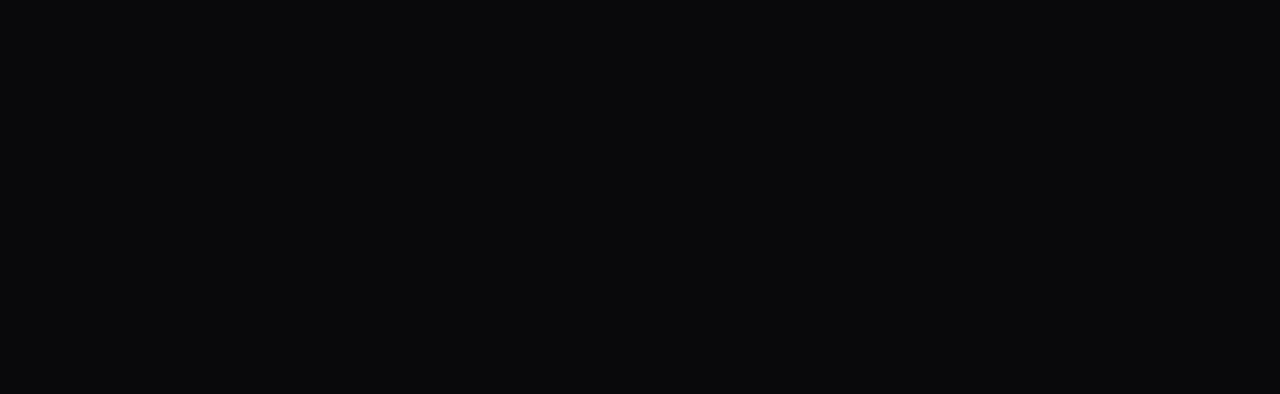
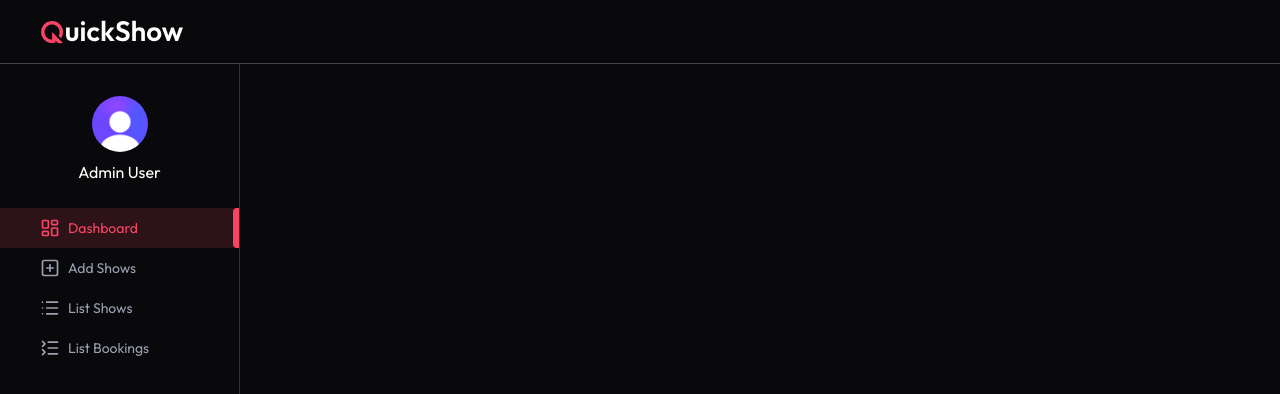
Before and after one commit to jayshreedwagh/QuickShow, a React (Vite) app: page /admin in a window 1280 px wide. Before the commit this address had no page. Shown: the top 394 px of the page. Built offline with nearby package versions, Linux system fonts and the light colour scheme.

Commit message:
admin dashboard

```diff
--- a/src/App.jsx
+++ b/src/App.jsx
@@ -9,6 +9,11 @@
 import Favorite from './pages/Favorite'
 
 import Footer from './components/Footer'
+import Layout from './pages/admin/Layout'
+import Dashboard from './pages/admin/Dashboard'
+import AddShows from './pages/admin/AddShows'
+import ListShows from './pages/admin/ListShows'
+import ListBookings from './pages/admin/ListBookings'
 
 
 const App = () => {
@@ -27,6 +32,12 @@
       <Route path='/movies/:id/:date' element={<SeatLayout/>} />
       <Route path='/my-bookings' element={<MyBookings/>} />
       <Route path='/favorite' element={<Favorite/>} />
+      <Route path='/admin/*' element={<Layout/>}>
+      <Route index element={<Dashboard/>}/>
+      <Route path="add-shows" element={<AddShows/>}/>
+      <Route path="list-shows" element={<ListShows/>}/>
+      <Route path="list-bookings" element={<ListBookings/>} />
+      </Route>
     </Routes>
     {!isAdminRoute && <Footer/>}
     </>
--- /dev/null
+++ b/src/components/admin/AdminNavbar.jsx
@@ -0,0 +1,14 @@
+import { Link } from 'react-router-dom'
+import { assets } from '../../assets/assets'
+
+const AdminNavbar = () => {
+  return (
+    <div className='flex items-center justify-between px-6 md:px-10 h-16 border-b border-gray-300/30'>
+       <Link to="/" >
+       <img src={assets.logo} alt="logo"  className='w-36 h-auto '/>
+       </Link>
+    </div>
+  )
+}
+
+export default AdminNavbar
--- /dev/null
+++ b/src/components/admin/AdminSidebar.jsx
@@ -0,0 +1,44 @@
+import React from 'react'
+import { assets } from '../../assets/assets'
+import { LayoutDashboardIcon, ListCollapseIcon, ListIcon, PlusSquareIcon } from 'lucide-react'
+import { NavLink } from 'react-router-dom'
+
+const AdminSidebar = () => {
+
+    const user={
+        firstName:'Admin',
+        lastName:'User',
+        imageUrl:assets.profile,
+    }
+
+    const adminNavlinks=[
+        {name:'Dashboard',path:'/admin',icon:LayoutDashboardIcon},
+        {name:'Add Shows',path:'/admin/add-shows',icon:PlusSquareIcon},
+        {name:'List Shows',path:'/admin/list-shows',icon:ListIcon},
+        {name:'List Bookings',path:'/admin/list-bookings',icon:ListCollapseIcon}
+    ]
+  return (
+    <div className='h-[calc(100vh-64px)] md:flex flex-col items-center pt-8
+    max-w-13 md:max-w-60 w-full border-r border-gray-300/20 text-sm'>
+        <img className='h-9 md:h-14 w-9 md:w-14 rounded-full mx-auto' src={user.imageUrl} alt="sidebar"/>
+        <p className='mt-2 text-base max-md:hidden'>{user.firstName} {user.lastName} </p>
+        <div className='w-full'>
+            {adminNavlinks.map((link,index)=>(
+                <NavLink key={index} to={link.path} end className={({isActive})=>`relative flex items-center
+                max-md:justify-center gap-2 w-full py-2.5 min-md:pl-10 first:mt-6
+                text-gray-400 ${isActive && 'bg-primary/15 text-primary group'}`}>
+                    {({isActive})=>(
+                        <>
+                        <link.icon className="w-5 h-5" />
+                        <p className='max-md:hidden'>{link.name}</p>
+                        <span className={`w-1.5 h-10 rounded-l right-0 absolute ${isActive && 'bg-primary'}`} />
+                        </>
+                    )}
+                </NavLink>
+            ))}
+        </div>
+    </div>
+  )
+}
+
+export default AdminSidebar
--- /dev/null
+++ b/src/lib/dateFormat.js
@@ -0,0 +1,9 @@
+export const dateFormat=(date)=>{
+    return new Date(date).toLocaleString('en-US',{
+        weekday:'short',
+        month:'long',
+        day:'numeric',
+        hour:'numeric',
+        minute:'numeric'
+    })
+}
--- a/src/pages/MyBookings.jsx
+++ b/src/pages/MyBookings.jsx
@@ -1,9 +1,59 @@
-import React from 'react'
+import { useEffect, useState } from "react"
+import { dummyBookingData } from "../assets/assets"
+import Loading from "../components/Loading"
+import BlurCircle from "../components/BlurCircle"
+import timeFormat from "../lib/timeFormat"
+import { dateFormat } from "../lib/dateFormat"
 
 const MyBookings = () => {
-  return (
-    <div></div>
-  )
+  const currency=import.meta.env.VITE_CURRENCY
+  const [bookings,setBookings]=useState([])
+  const [isLoading,setIsLoading]=useState(true)
+  const getMyBookings=async()=>{
+    setBookings(dummyBookingData)
+    setIsLoading(false)
+  }
+
+  useEffect(()=>{
+    getMyBookings()
+  },[])
+
+  return !isLoading?(
+    <div className="relative px-6 md:px-16 lg:px-40 md:pt-40 min-h-[80vh]">
+      <BlurCircle top="100px" left="100px" />
+      <div>
+        <BlurCircle bottom="0px" left="600px"/>
+      </div>
+      <h1 className="text-lg font-semibold mb-4">My Bookings</h1>
+      {bookings.map((item,index)=>(
+        <div key={index} className="flex flex-col md:flex-row justify-between
+        bg-primary/8 border border-primary/20 rounded-lg mt-4 p-2 max-w-3xl">
+          <div className="flex flex-col md:flex-row">
+          <img src={item.show.movie.poster_path} alt=""
+          className="md:max-w-45 aspect-video h-auto object-cover object-bottom rounded"/>
+          <div className="flex flex-col p-4">
+            <p className="text-lg font-semibold">{item.show.movie.title}</p>
+            <p className="text-gray-400 text-sm"> {timeFormat(item.show.movie.runtime)} </p>
+            <p className="text-gray-400 text-sm mt-auto"> {dateFormat(item.show.showDateTime)} </p>
+        </div>
+
+
+        </div>
+        <div className="flex flex-col md:items-end md:text-right justify-between p-4">
+          <div className="flex items-center gap-4">
+            <p className="text-2xl font-semibold mb-3"> {currency} {item.amount} </p>
+            {!item.isPaid && <button className="bg-primary px-4 py-1.5 mb-3
+            text-sm rounded-full font-medium cursor-pointer">Pay Now</button>}
+            </div>
+            <div className="text-sm">
+              <p><span className="text-gray-400">Total Tickets:</span>{item.bookedSeats.length}</p>
+              <p><span className="text-gray-400">Seat Number:</span>{item.bookedSeats.join(", ")}</p>
+            </div>
+        </div>
+        </div>
+      ))}
+    </div>
+  ): <Loading/>
 }
 
 export default MyBookings
--- a/src/pages/SeatLayout.jsx
+++ b/src/pages/SeatLayout.jsx
@@ -2,7 +2,7 @@
 import { useNavigate, useParams } from 'react-router-dom'
 import { assets, dummyDateTimeData, dummyShowsData } from '../assets/assets'
 import Loading from '../components/Loading'
-import { ClockIcon } from 'lucide-react'
+import { ArrowRightIcon, ArrowUpNarrowWide, ClockIcon } from 'lucide-react'
 import isoTimeFormat from '../lib/isoTimeFormat'
 import BlurCircle from '../components/BlurCircle'
 import toast from 'react-hot-toast'
@@ -90,11 +90,22 @@
           <div className='grid grid-cols-2 md:grid-cols-1 gap-8 md:gap-2 mb-6'>
             {groupRows[0].map(row=>renderSeats(row))}
           </div>
+          <div className='grid grid-cols-2 gap-11'>
+            {groupRows.slice(1).map((group,idx)=>(
+              <div key={idx}>
+                {group.map(row=>renderSeats(row))}
+              </div>
+            ))}
+          </div>
         </div>
-
+          <button onClick={()=>navigate('/my-bookings')} className='flex
+          items-center gap-1 mt-20 px-10 py-3 text-sm bg-primary
+          hover:bg-primary-dull transition rounded-full font-medium
+          cursor-pointer active:scale-95'>Proceed to Checkout
+            <ArrowRightIcon strokeWidth={3} className='w-4 h-4'/>
+          </button>
 
       </div>
-
     </div>
   ):(
     <Loading/>
--- /dev/null
+++ b/src/pages/admin/AddShows.jsx
@@ -0,0 +1,9 @@
+import React from 'react'
+
+const AddShows = () => {
+  return (
+    <div>AddShows</div>
+  )
+}
+
+export default AddShows
--- /dev/null
+++ b/src/pages/admin/Dashboard.jsx
@@ -0,0 +1,9 @@
+import React from 'react'
+
+const Dashboard = () => {
+  return (
+    <div></div>
+  )
+}
+
+export default Dashboard
--- /dev/null
+++ b/src/pages/admin/Layout.jsx
@@ -0,0 +1,19 @@
+import AdminNavbar from '../../components/admin/AdminNavbar'
+import AdminSidebar from '../../components/admin/AdminSidebar'
+import { Outlet } from 'react-router-dom'
+
+const Layout = () => {
+  return (
+    <>
+    <AdminNavbar/>
+    <div className='flex'>
+        <AdminSidebar/>
+        <div className='flex-1 px-4 py-10 md:px-10 h-[calc(100vh-64px)] overflow-y-auto'>
+            <Outlet/>
+        </div>
+    </div>
+    </>
+  )
+}
+
+export default Layout
--- /dev/null
+++ b/src/pages/admin/ListBookings.jsx
@@ -0,0 +1,9 @@
+import React from 'react'
+
+const ListBookings = () => {
+  return (
+    <div>ListBookings</div>
+  )
+}
+
+export default ListBookings
--- /dev/null
+++ b/src/pages/admin/ListShows.jsx
@@ -0,0 +1,9 @@
+import React from 'react'
+
+const ListShows = () => {
+  return (
+    <div>ListShows</div>
+  )
+}
+
+export default ListShows
```
Also changed, not shown: 1 other file (tests, documents, lock files or other folders).
